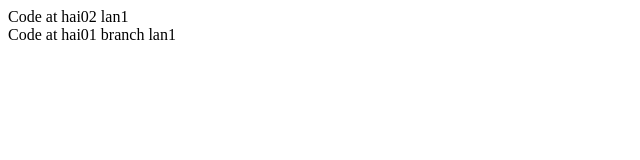
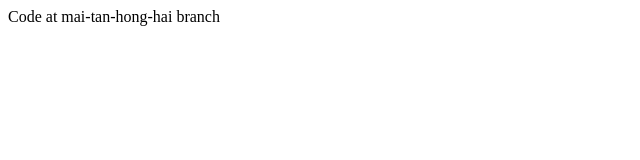
Before and after one commit to 17CNTTC-MaiHai/Hai-FE02, a plain HTML site: page Hai-FE02/index.html in a window 1280 px wide. Shown: the whole page, without its empty margins (0-640 px from the left). Drawn offline with Linux system fonts and the light colour scheme.

Commit message:
day file lan2

```diff
--- a/Hai-FE02/index.html
+++ b/Hai-FE02/index.html
@@ -7,11 +7,8 @@
 	<link rel="stylesheet" href="">
 </head>
 <body>
-	<div>
-		<hl>Code at hai02 lan1</hl>
-  </div>
-  <div>
-		<hl>Code at hai01 branch lan1</hl>
-  </div>
+	  <div>
+	     <hl>Code at mai-tan-hong-hai branch</hl>
+	  <div>
 </body>
 </html>
```
